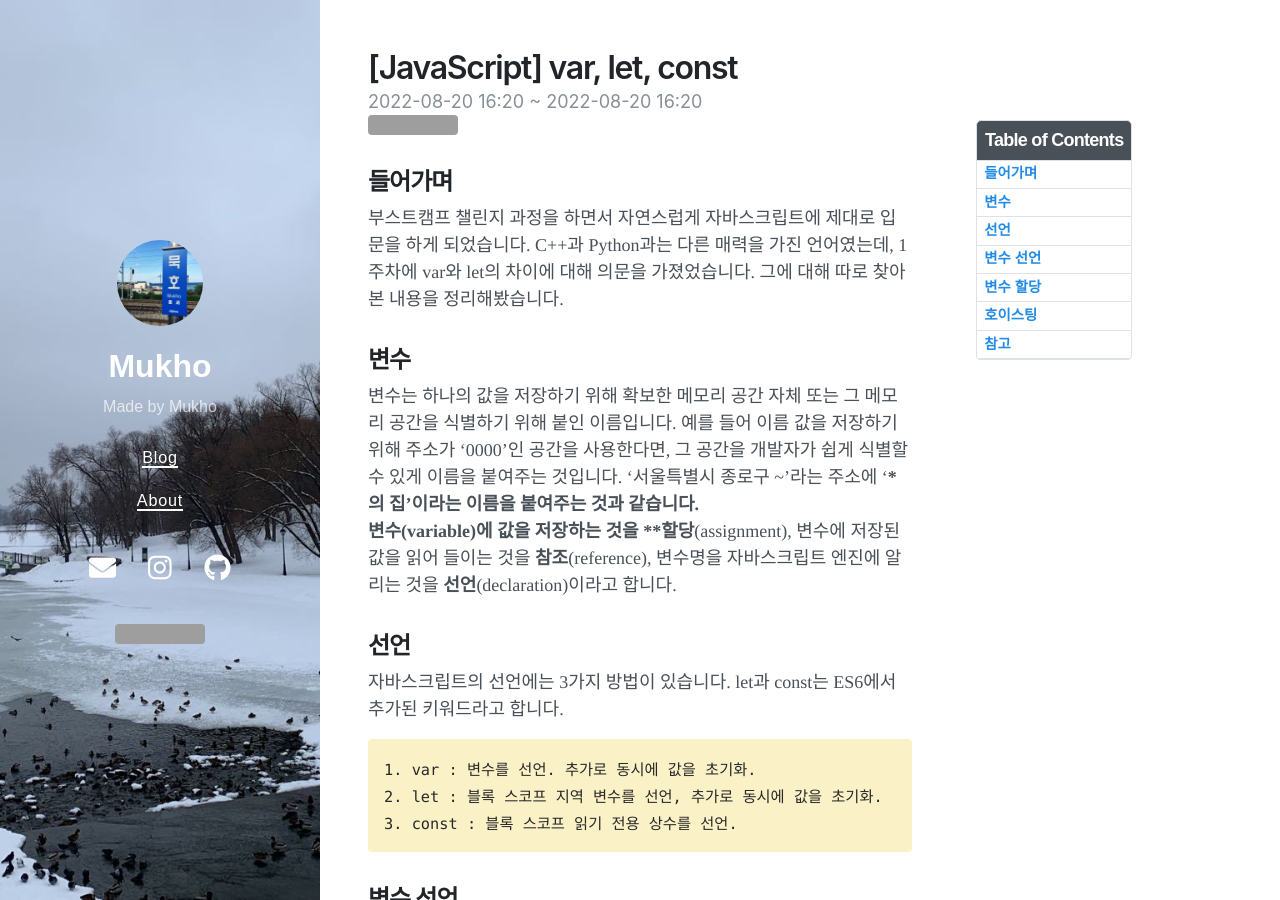
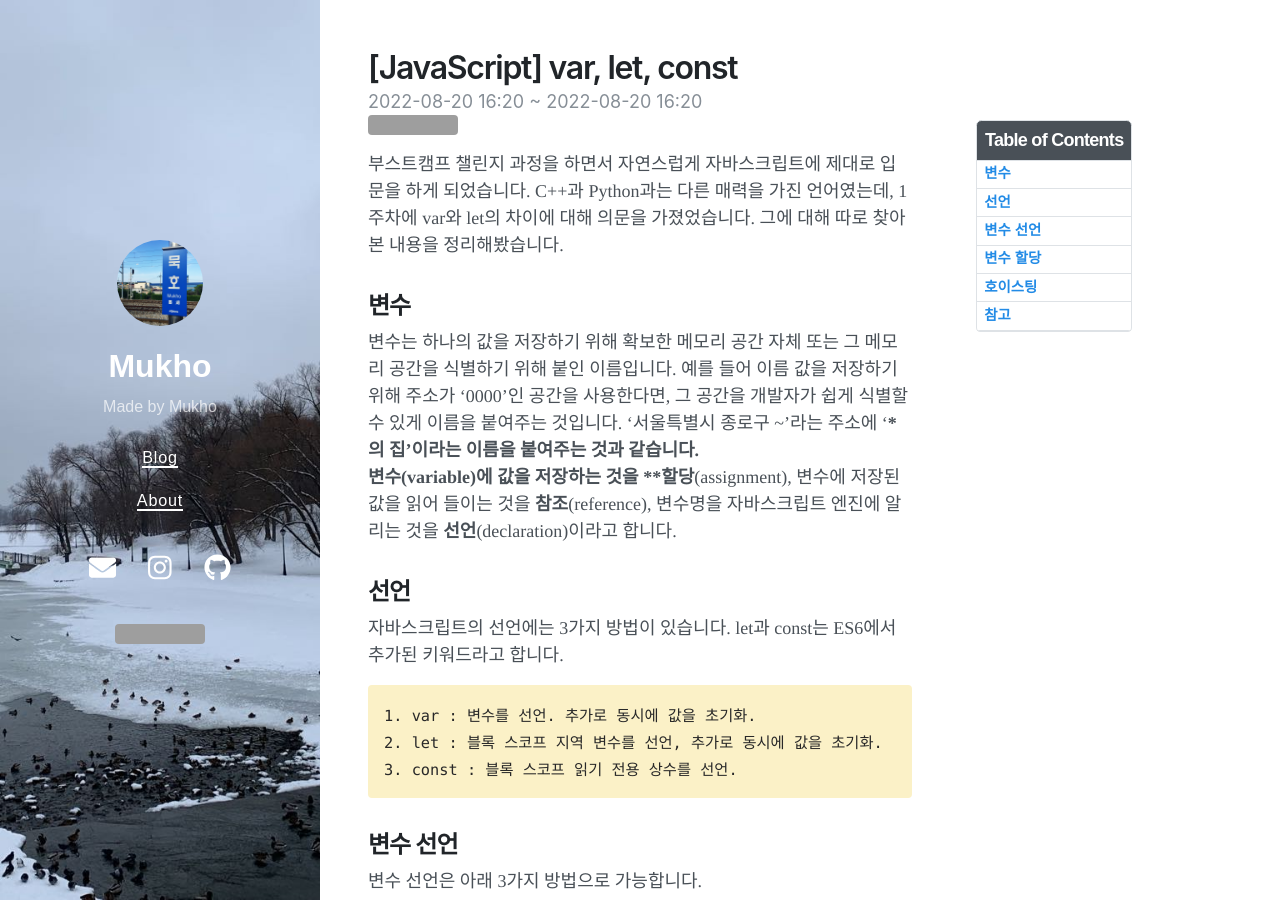
Before and after one commit to mukhoplus/mukhoplus.github.io, a Jekyll site: the page built from _posts/2022-08-20-[JavaScript] var, let, const.md, in a window 1280 px wide and 900 px high. Built offline with Jekyll 4.4.1, drawn with Linux system fonts in a browser that asks for light colours; nearby versions of some CDN libraries; comment, search, counter and statistics services are not loaded; grey boxes are pictures that could not be loaded.

Commit message:
ㅇㅡ악

```diff
--- a/_posts/2022-08-20-[JavaScript] var, let, const.md
+++ b/_posts/2022-08-20-[JavaScript] var, let, const.md
@@ -8,8 +8,6 @@ categories: CS
 tags: [자바스크립트, CS]
 toc:  true
 ---
-
-## 들어가며
 
 부스트캠프 챌린지 과정을 하면서 자연스럽게 자바스크립트에 제대로 입문을 하게 되었습니다. C++과 Python과는 다른 매력을 가진 언어였는데, 1주차에 var와 let의 차이에 대해 의문을 가졌었습니다. 그에 대해 따로 찾아본 내용을 정리해봤습니다.
 
```
